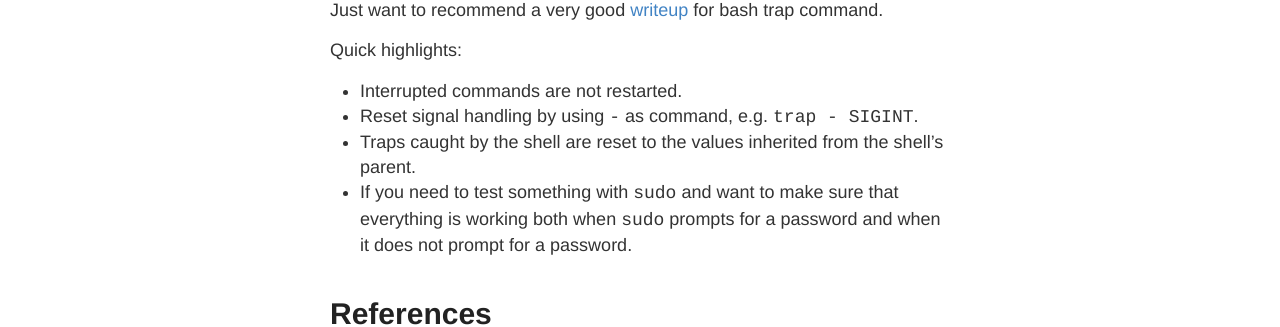
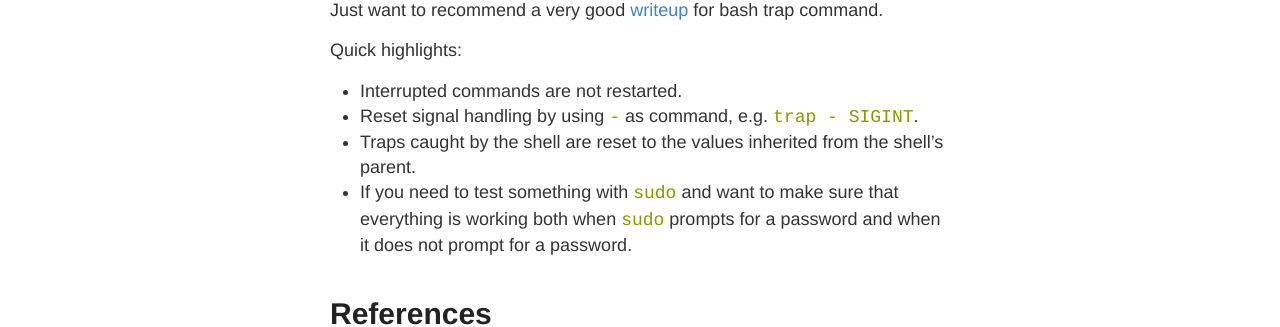
Before and after one commit to h3fang/h3fang.github.io, a Jekyll site: the page built from _posts/2019-8-8-bash_trap.md, in a window 1280 px wide. Shown: the part 291-618 px from the top of the page. Built offline with Jekyll 4.4.1, drawn with Linux system fonts in a browser that asks for light colours; comment, search, counter and statistics services are not loaded.

Commit message:
fix inline code styling

```diff
--- a/_sass/_highlights.scss
+++ b/_sass/_highlights.scss
@@ -14,7 +14,7 @@ code {
   font-family:'Bitstream Vera Sans Mono','Courier', monospace;
 }
 
-p > code.highlighter-rouge {
+code.highlighter-rouge {
   color: #859900;
 }
 
```
